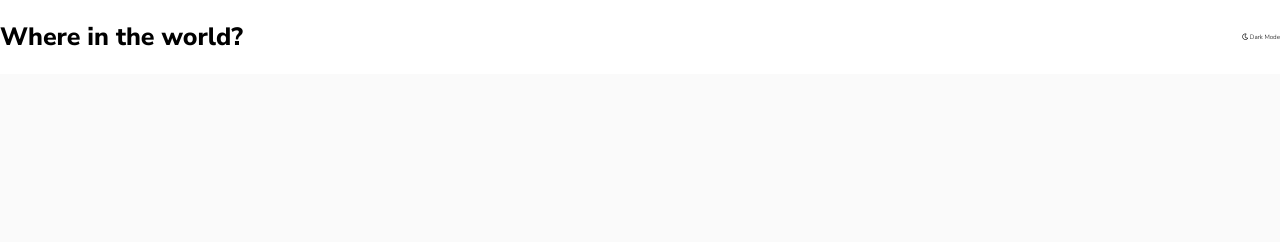
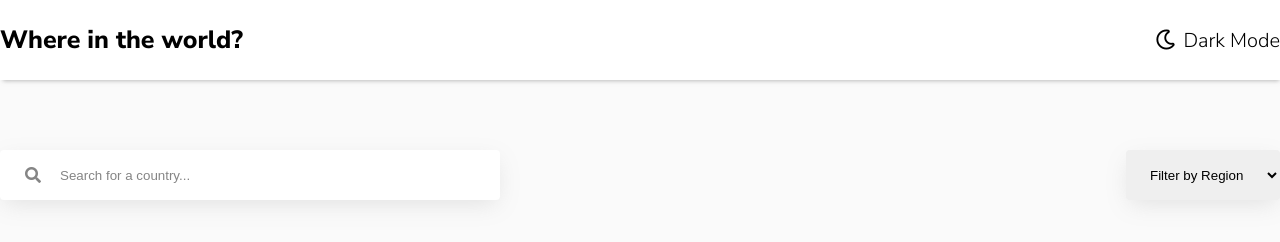
Before and after one commit to GrahamKirwan/Where-in-the-world, a website built with Parcel: page index.html in a window 1280 px wide. Built offline with nearby package versions, Linux system fonts and the light colour scheme.

Commit message:
input styles

```diff
--- a/index.html
+++ b/index.html
@@ -17,10 +17,26 @@
             <h1>Where in the world?</h1>
             <div class="theme">
                 <p><i class="far fa-moon"></i> Dark Mode</p>
-
             </div>
         </div>
     </header>
+
+    <section class="inputs">
+        <div class="container">
+        <div class="inputs_search">
+            <i class="fas fa-search"></i>
+            <input type="text" placeholder="Search for a country...">
+        </div>
+            <select name="regions" id="regions" class="inputs_filter">
+                <option value="" disabled selected>Filter by Region</option>
+                <option value="Africa">Africa</option>
+                <option value="America">America</option>
+                <option value="Asia">Asia</option>
+                <option value="Europe">Europe</option>
+                <option value="Ocenia">Ocenia</option>
+            </select>
+        </div>
+    </section>
     <!-- https://restcountries.eu/ -->
 </body>
 </html>
--- a/src/css/_base.scss
+++ b/src/css/_base.scss
@@ -6,6 +6,8 @@
 // - White (Dark Mode Text & Light Mode Elements): hsl(0, 0%, 100%)
 
 $lightGrey: hsl(0, 0%, 98%);
+$darkGrey: hsl(0, 0%, 52%);
+$white: hsl(0, 0%, 100%);
 
 * {
     margin: 0;
@@ -26,8 +28,9 @@ body {
 }
 
 header {
-    background-color: #fff;
-    padding: 2rem 0;
+    background-color: $white;
+    padding: 2.3rem 0;
+    box-shadow: 1px 3px 4px -2px rgba(133,133,133,0.54);
 
     .container {
         display: flex;
@@ -42,5 +45,66 @@ header {
 
     .theme {
 
+        p {
+            font-size: 2rem;
+
+            i {
+                padding-right: .3rem;
+            }
+        }
     }
 }
+
+.inputs {
+    margin-top: 7rem;
+
+    .container{
+        display: flex;
+        justify-content: space-between;
+    }
+
+    &_search {
+        position: relative;
+
+        i {
+            position: absolute;
+            font-size: 1.6rem;
+            color: $darkGrey;
+            top: 50%;
+            transform: translateY(-50%);
+            padding-left: 2.5rem;
+        }
+
+        input {
+            width: 50rem;
+            height: 5rem;
+            outline: none;
+            border: none;
+            border-radius: 4px;
+            padding-left: 6rem;
+            -webkit-box-shadow: 0px 7px 23px 4px rgba(133,133,133,0.21);
+            box-shadow: 0px 7px 23px -4px rgba(133,133,133,0.21);
+            color: $darkGrey;
+
+        }
+    }
+
+    &_filter {
+        // width: 10rem;
+        height: 5rem;
+        outline: none;
+        border: none;
+        border-radius: 4px;
+        padding-left: 2rem;
+        padding-right: 2rem;
+        -webkit-box-shadow: 0px 7px 23px 4px rgba(133,133,133,0.21);
+        box-shadow: 0px 7px 23px -4px rgba(133,133,133,0.21);
+        // color: $darkGrey;
+    }
+
+}
+
+::placeholder { /* Chrome, Firefox, Opera, Safari 10.1+ */
+    color: $darkGrey;
+    opacity: 1; /* Firefox */
+  }
```
Also changed, not shown: src/css/main.css, 1 other file.
